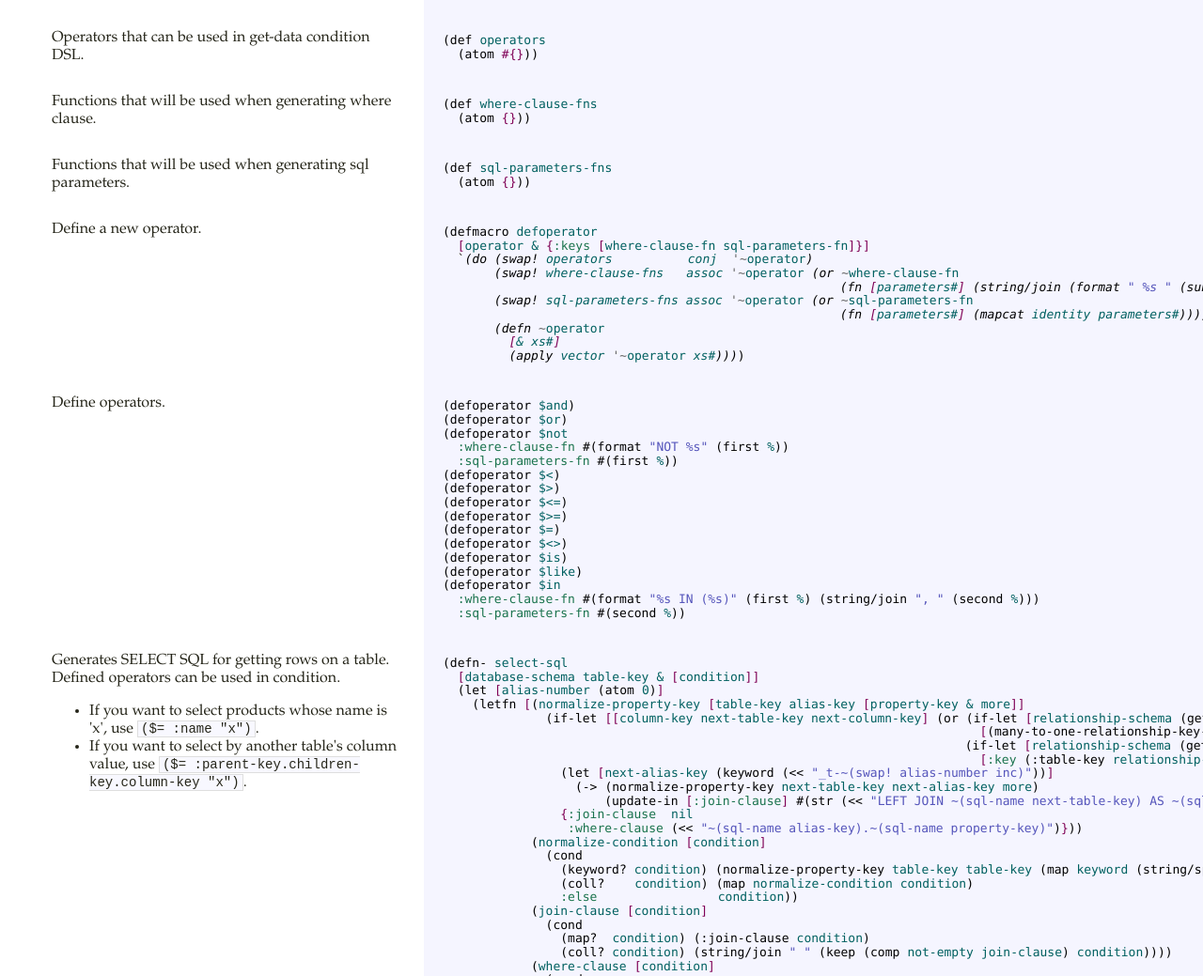
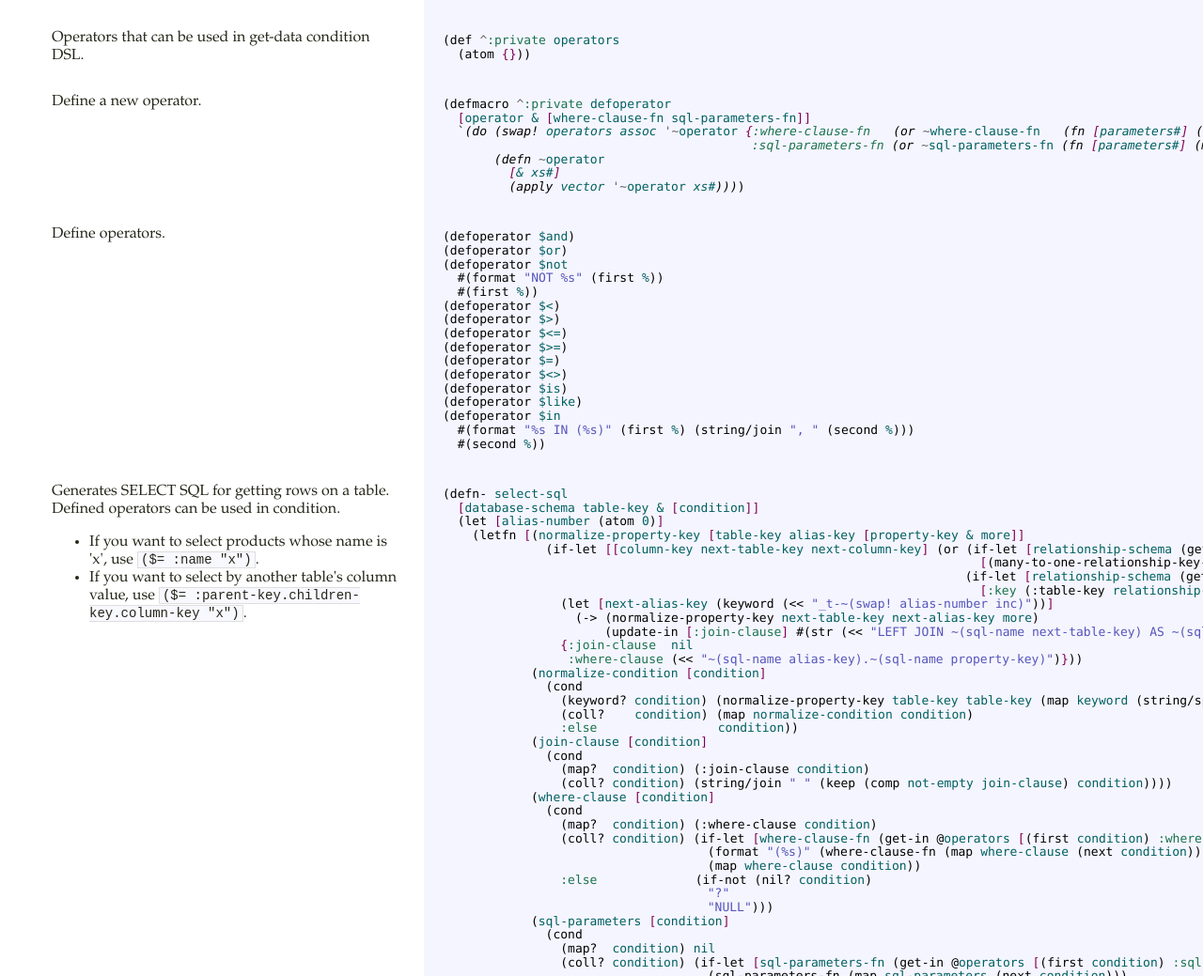
Before and after one commit to tail-island/twin-spar, a plain HTML site: page uberdoc.html in a window 1280 px wide. Shown: the part 3878-4917 px from the top of the page at 94% size. Drawn offline with Linux system fonts and the light colour scheme.

Commit message:
Operators for get-data condition DSL are refactored.

```diff
--- a/uberdoc.html
+++ b/uberdoc.html
@@ -3068,27 +3068,20 @@ net.brehaut.ClojureTools = (function (SH) {
         (get-updated-rows (every-pred (complement :inserted?) :modified? (complement :deleted?))))
       (get-deleted-rows [_]
         (get-updated-rows (every-pred (complement :inserted?) :deleted?))))))</pre></td></tr><tr><td class="docs"><p>Operators that can be used in get-data condition DSL.</p>
-</td><td class="codes"><pre class="brush: clojure">(def operators
-  (atom #{}))</pre></td></tr><tr><td class="docs"><p>Functions that will be used when generating where clause.</p>
-</td><td class="codes"><pre class="brush: clojure">(def where-clause-fns
-  (atom {}))</pre></td></tr><tr><td class="docs"><p>Functions that will be used when generating sql parameters.</p>
-</td><td class="codes"><pre class="brush: clojure">(def sql-parameters-fns
+</td><td class="codes"><pre class="brush: clojure">(def ^:private operators
   (atom {}))</pre></td></tr><tr><td class="docs"><p>Define a new operator.</p>
-</td><td class="codes"><pre class="brush: clojure">(defmacro defoperator
-  [operator &amp; {:keys [where-clause-fn sql-parameters-fn]}]
-  `(do (swap! operators          conj  '~operator)
-       (swap! where-clause-fns   assoc '~operator (or ~where-clause-fn
-                                                      (fn [parameters#] (string/join (format &quot; %s &quot; (subs (string/upper-case (name '~operator)) 1)) parameters#))))
-       (swap! sql-parameters-fns assoc '~operator (or ~sql-parameters-fn
-                                                      (fn [parameters#] (mapcat identity parameters#))))
+</td><td class="codes"><pre class="brush: clojure">(defmacro ^:private defoperator
+  [operator &amp; [where-clause-fn sql-parameters-fn]]
+  `(do (swap! operators assoc '~operator {:where-clause-fn   (or ~where-clause-fn   (fn [parameters#] (string/join ~(format &quot; %s &quot; (subs (string/upper-case (name operator)) 1)) parameters#)))
+                                          :sql-parameters-fn (or ~sql-parameters-fn (fn [parameters#] (mapcat identity parameters#)))})
        (defn ~operator
          [&amp; xs#]
          (apply vector '~operator xs#))))</pre></td></tr><tr><td class="docs"><p>Define operators.</p>
 </td><td class="codes"><pre class="brush: clojure">(defoperator $and)
 (defoperator $or)
 (defoperator $not
-  :where-clause-fn #(format &quot;NOT %s&quot; (first %))
-  :sql-parameters-fn #(first %))
+  #(format &quot;NOT %s&quot; (first %))
+  #(first %))
 (defoperator $&lt;)
 (defoperator $&gt;)
 (defoperator $&lt;=)
@@ -3098,8 +3091,8 @@ net.brehaut.ClojureTools = (function (SH) {
 (defoperator $is)
 (defoperator $like)
 (defoperator $in
-  :where-clause-fn #(format &quot;%s IN (%s)&quot; (first %) (string/join &quot;, &quot; (second %)))
-  :sql-parameters-fn #(second %))</pre></td></tr><tr><td class="docs"><p>Generates SELECT SQL for getting rows on a table. Defined operators can be used in condition.</p>
+  #(format &quot;%s IN (%s)&quot; (first %) (string/join &quot;, &quot; (second %)))
+  #(second %))</pre></td></tr><tr><td class="docs"><p>Generates SELECT SQL for getting rows on a table. Defined operators can be used in condition.</p>
 
 <ul>
 <li>If you want to select products whose name is 'x', use <code>($= :name "x")</code>.</li>
@@ -3130,9 +3123,8 @@ net.brehaut.ClojureTools = (function (SH) {
             (where-clause [condition]
               (cond
                 (map?  condition) (:where-clause condition)
-                (coll? condition) (if (contains? @operators (first condition))
-                                    (-&gt;&gt; ((get @where-clause-fns (first condition)) (map where-clause (next condition)))
-                                         (format &quot;(%s)&quot;))
+                (coll? condition) (if-let [where-clause-fn (get-in @operators [(first condition) :where-clause-fn])]
+                                    (format &quot;(%s)&quot; (where-clause-fn (map where-clause (next condition))))
                                     (map where-clause condition))
                 :else             (if-not (nil? condition)
                                     &quot;?&quot;
@@ -3140,8 +3132,8 @@ net.brehaut.ClojureTools = (function (SH) {
             (sql-parameters [condition]
               (cond
                 (map?  condition) nil
-                (coll? condition) (if (contains? @operators (first condition))
-                                    ((get @sql-parameters-fns (first condition)) (map sql-parameters (next condition)))
+                (coll? condition) (if-let [sql-parameters-fn (get-in @operators [(first condition) :sql-parameters-fn])]
+                                    (sql-parameters-fn (map sql-parameters (next condition)))
                                     (mapcat sql-parameters condition))
                 :else             (if-not (nil? condition)
                                     [condition])))]
```
